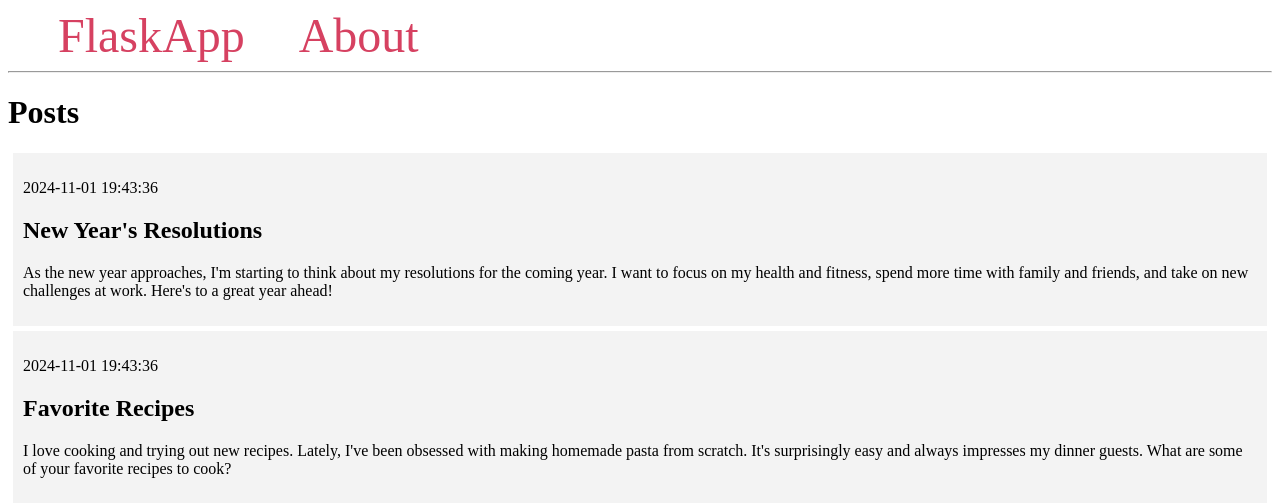
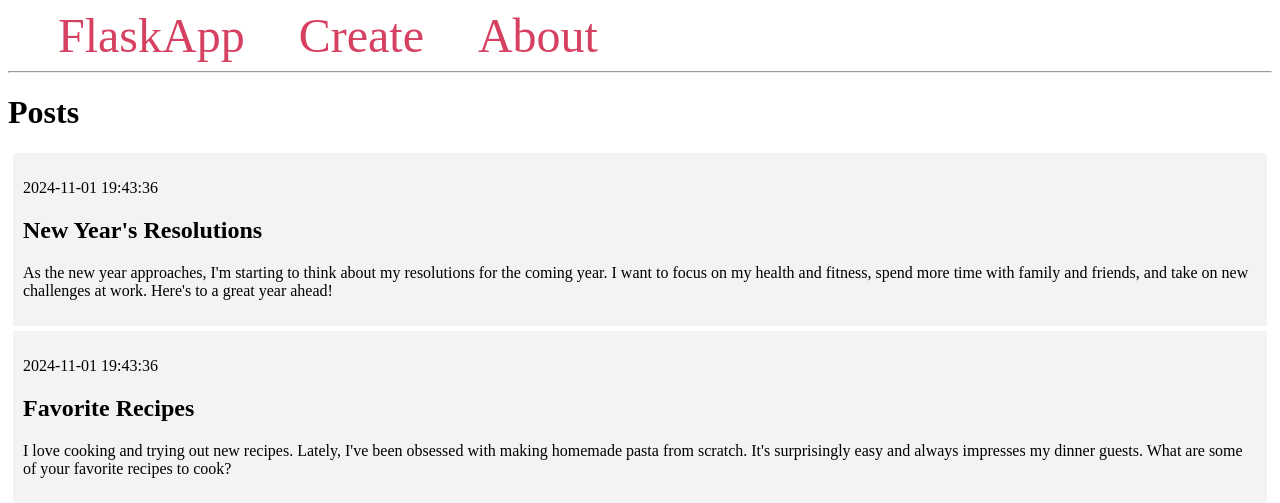
Before and after one commit to EliWuerth/flask-blog-demo, a Flask app: page / in a window 1280 px wide. Shown: the top 503 px of the page. Run offline with Flask 3, Linux system fonts and the light colour scheme; data comes from the database, SQL or seed files in the repository; both versions use the stored data as it was after the commit.

Commit message:
added the create post function
added create tab to base and added in a message alert

```diff
--- a/app.py
+++ b/app.py
@@ -4,7 +4,7 @@ from flask import Flask, render_template, request, url_for, flash, redirect, abo
 # make a Flask application object called app
 app = Flask(__name__)
 app.config["DEBUG"] = True
-
+app.config["SECRET_KEY"] = "mysecretkey"
 
 
 # Function to open a connection to the database.db file
@@ -43,4 +43,45 @@ def index():
     return render_template('index.html', posts=rows)
 
 # route to create a post
+@app.route('/create/', methods=['GET', 'POST'])
+def create():
+    if request.method == 'POST':
+        # get form data
+        title = request.form['title']
+        content = request.form['content']
+
+        # validate form data
+        if not title and not content:
+            flash('Title and Content are required!')
+            return redirect(url_for('create'))
+        elif not content:
+            flash('Content is required!')
+            return redirect(url_for('create'))
+        elif not title:
+            flash('Title is required!')
+            return redirect(url_for('create'))
+
+        # get connection to database
+        conn = get_db_connection()
+
+        # create a cursor object
+        cur = conn.cursor()
+
+        # execute SQL query to insert a new post into the posts table
+        cur.execute("INSERT INTO posts (title, content) VALUES (?,?)", (title, content))
+
+        # commit the changes to the database
+        conn.commit()
+
+        # close the cursor and connection
+        cur.close()
+        conn.close()
+
+        # redirect to the index page
+        return redirect(url_for('index'))
+
+    else:
+        # render the create.html template
+        return render_template('create.html')
+
 app.run()
--- a/templates/base.html
+++ b/templates/base.html
@@ -28,11 +28,15 @@
 <body>
     <nav>
         <a href="{{ url_for('index') }}">FlaskApp</a>
-
+        <a href="{{ url_for('create') }}">Create</a>
         <a href="#">About</a>
     </nav>
     <hr>
     <div class="content">
+        {% for message in get_flashed_messages() %}
+            <div class="alert">{{ message }}</div>
+        {% endfor %}
+
         {% block content %} {% endblock %}
     </div>
 </body>
```
Also changed, not shown: database.db.
